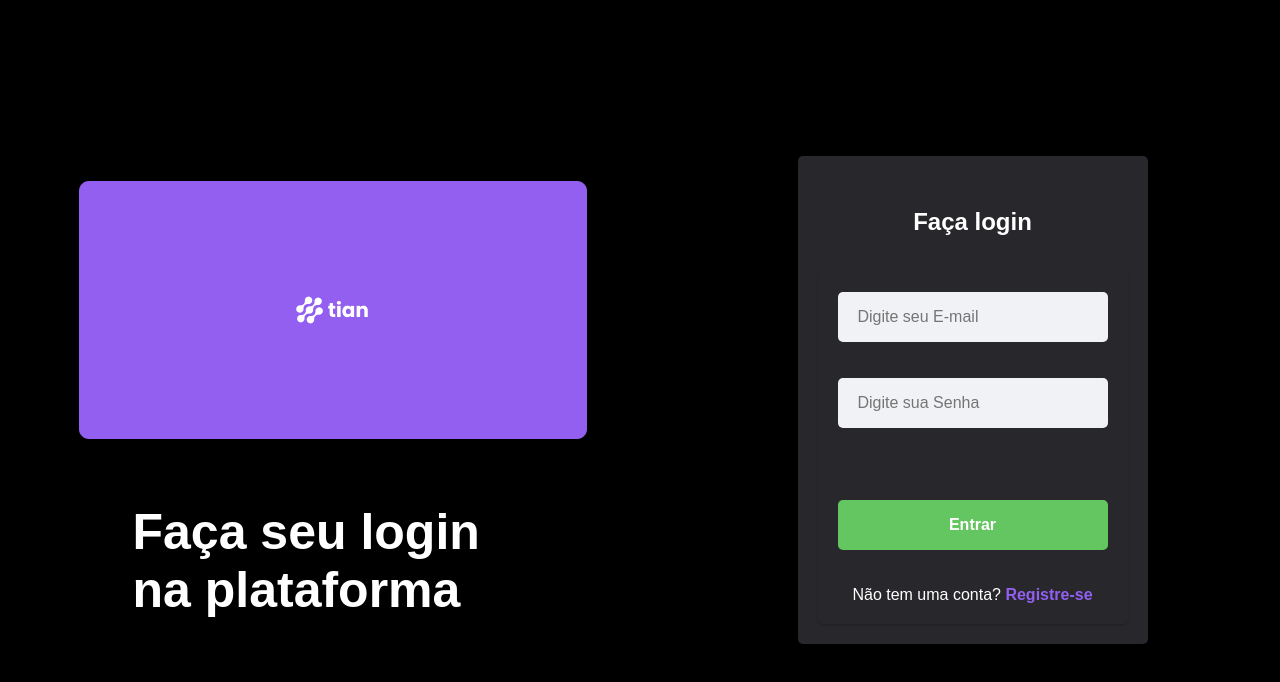
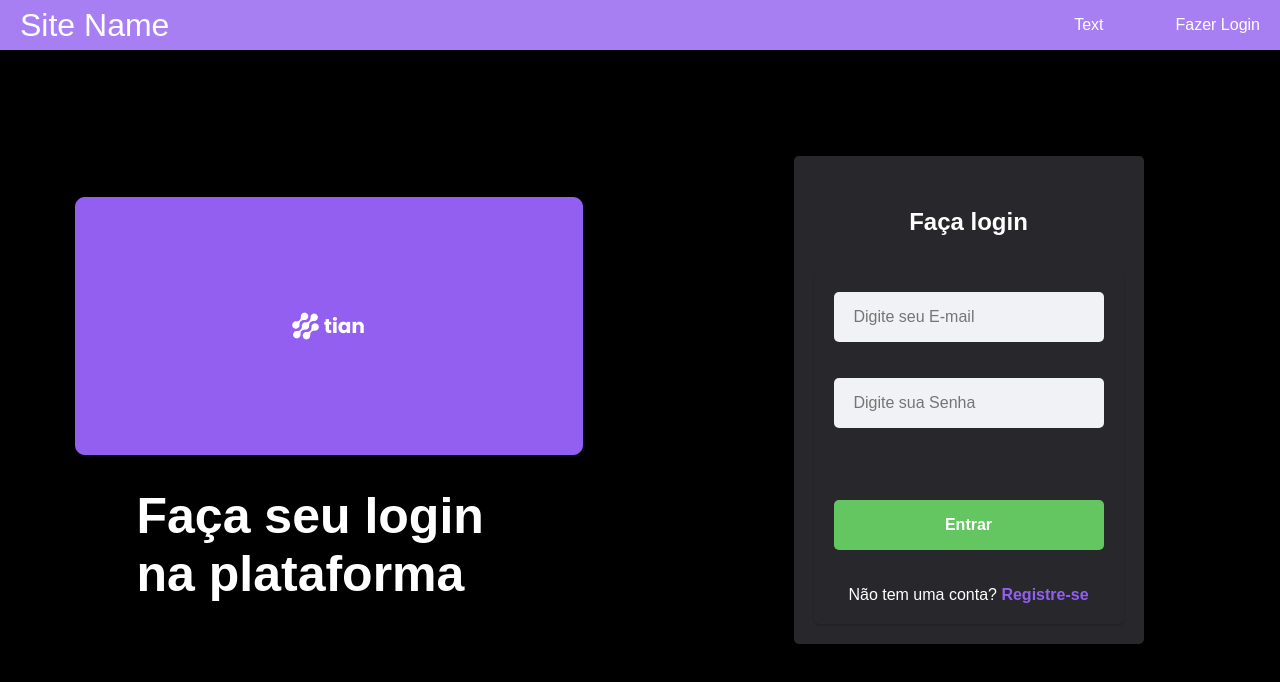
Before and after one commit to JpLimags/Catalago-Filmes-POO, a React (Create React App) app: page / in a window 1280 px wide. Shown: the top 682 px of the page. Built offline with nearby package versions, Linux system fonts and the light colour scheme.

Commit message:
Created Navbar

```diff
--- /dev/null
+++ b/src/components/navbar/index.js
@@ -0,0 +1,30 @@
+
+import { Link, useMatch, useResolvedPath } from "react-router-dom"
+import "./style.css"
+
+export default function Navbar() {
+  return (
+    <nav className="nav">
+      <Link to="/Home" className="site-title">
+        Site Name
+      </Link>
+      <ul>
+        <CustomLink to="/">Text</CustomLink>
+        <CustomLink to="/Signin">Fazer Login </CustomLink>
+      </ul>
+    </nav>
+  )
+}
+
+function CustomLink({ to, children, ...props }) {
+  const resolvedPath = useResolvedPath(to)
+  const isActive = useMatch({ path: resolvedPath.pathname, end: true })
+
+  return (
+    <li className={isActive ? "active" : ""}>
+      <Link to={to} {...props}>
+        {children}
+      </Link>
+    </li>
+  )
+}
--- /dev/null
+++ b/src/components/navbar/style.css
@@ -0,0 +1,55 @@
+* {
+    box-sizing: border-box;
+  }
+
+  body {
+    margin: 0;
+  }
+
+  .container {
+    margin: 1rem;
+    text-align: center;
+  }
+
+  .nav {
+    position: fixed;
+    background-color: #A87FF3;
+    color: white;
+    display: flex;
+    justify-content: space-between;
+    align-items: center;
+    gap: 2rem;
+    padding: 0 1rem;
+    width: 100%;
+    height: 50px;
+  }
+
+  .site-title {
+    font-size: 2rem;
+  }
+
+  .nav ul {
+    padding: 0;
+    margin: 0;
+    list-style: none;
+    display: flex;
+    gap: 4rem;
+  }
+
+  .nav a {
+    color: inherit;
+    text-decoration: none;
+    height: 100%;
+    display: flex;
+    align-items: center;
+    padding: .25rem;
+  }
+
+
+  .nav li:hover {
+    background-color: #777;
+    width: 102%;
+    height: 102%;
+    transition: transform .2s;
+    transform: scale(1.5);
+  }
--- a/src/pages/Signin/styles.js
+++ b/src/pages/Signin/styles.js
@@ -11,13 +11,13 @@
   background-color: black;
 `
 export const Left = styled.div`
-  width: 50vh;
+  width: 48vh;
   height: 100vh;
   display: flex;
   justify-content: center;
   align-items: center;
   flex-direction: column-reverse;
-  gap: 4rem;
+  gap: 2rem;
 `
 
 export const Right = styled.div``
@@ -56,7 +56,7 @@
   align-items: center;
   justify-content: center;
   flex-direction: column;
-  width: 100%;
+  width: 48vw;
   box-shadow: 0 1px 2px #0003;
   background-color: #28282C;
   max-width: 350px;
--- a/src/pages/Signup/styles.js
+++ b/src/pages/Signup/styles.js
@@ -11,13 +11,13 @@
   background-color: black;
 `
 export const Left = styled.div`
-  width: 50vh;
+  width: 48vh;
   height: 100vh;
   display: flex;
   justify-content: center;
   align-items: center;
   flex-direction: column-reverse;
-  gap: 4rem;
+  gap: 2rem;
 `
 
 export const Right = styled.div``
@@ -29,6 +29,7 @@
   flex-direction: column;
   gap: 1rem;
   width: 100%;
+  height: 55vh;
   box-shadow: 0 1px 2px #0003;
   background-color: #28282C;
   max-width: 350px;
@@ -56,7 +57,7 @@
   align-items: center;
   justify-content: center;
   flex-direction: column;
-  width: 100%;
+  width: 48vw;
   box-shadow: 0 1px 2px #0003;
   background-color: #28282C;
   max-width: 350px;
--- a/src/routes/index.js
+++ b/src/routes/index.js
@@ -4,6 +4,7 @@
 import Signin from '../pages/Signin'
 import Signup from '../pages/Signup'
 import useAuth from '../hooks/useAuth'
+import Navbar from '../components/navbar'
 
 
 const Private = ({ Item }) => {
@@ -15,7 +16,9 @@
 const RoutesApp = () => {
   return (
     <BrowserRouter>
+
         <Fragment>
+            <Navbar/>
             <Routes>
             <Route exact path="/home" element={<Private Item={Home} />} />
             <Route path="/" element={<Signin />} />
```
Also changed, not shown: src/App.js (+4 -4 lines).
